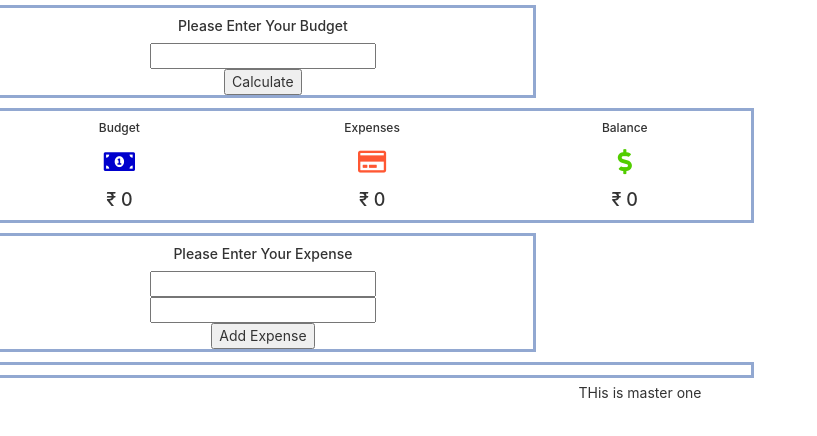
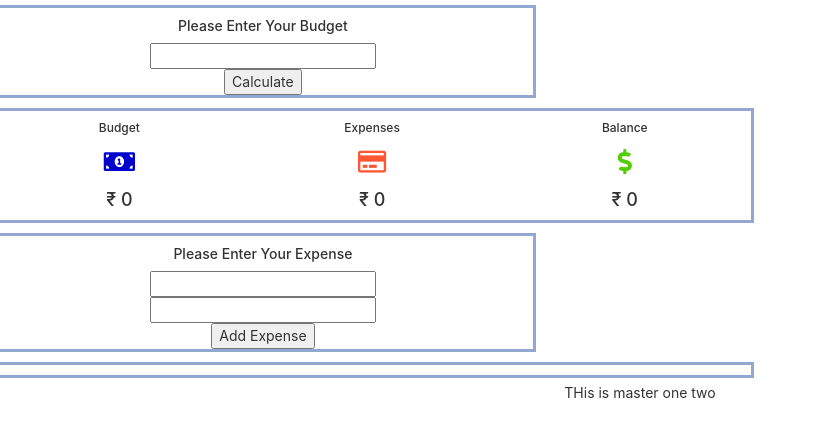
Before and after one commit to Amaanuddin/Budget-App, a React (Create React App) app: page / in a window 1280 px wide. Shown: the top 436 px of the page, without its empty margins (0-817 px from the left). Built offline with nearby package versions, Linux system fonts and the light colour scheme.

Commit message:
testing 2

```diff
--- a/src/App.js
+++ b/src/App.js
@@ -9,7 +9,7 @@ class App extends Component {
     return (
       <div className="App">
         <BudgetForm/>
-        THis is master one
+        THis is master one two
       </div>
 
     );
```
